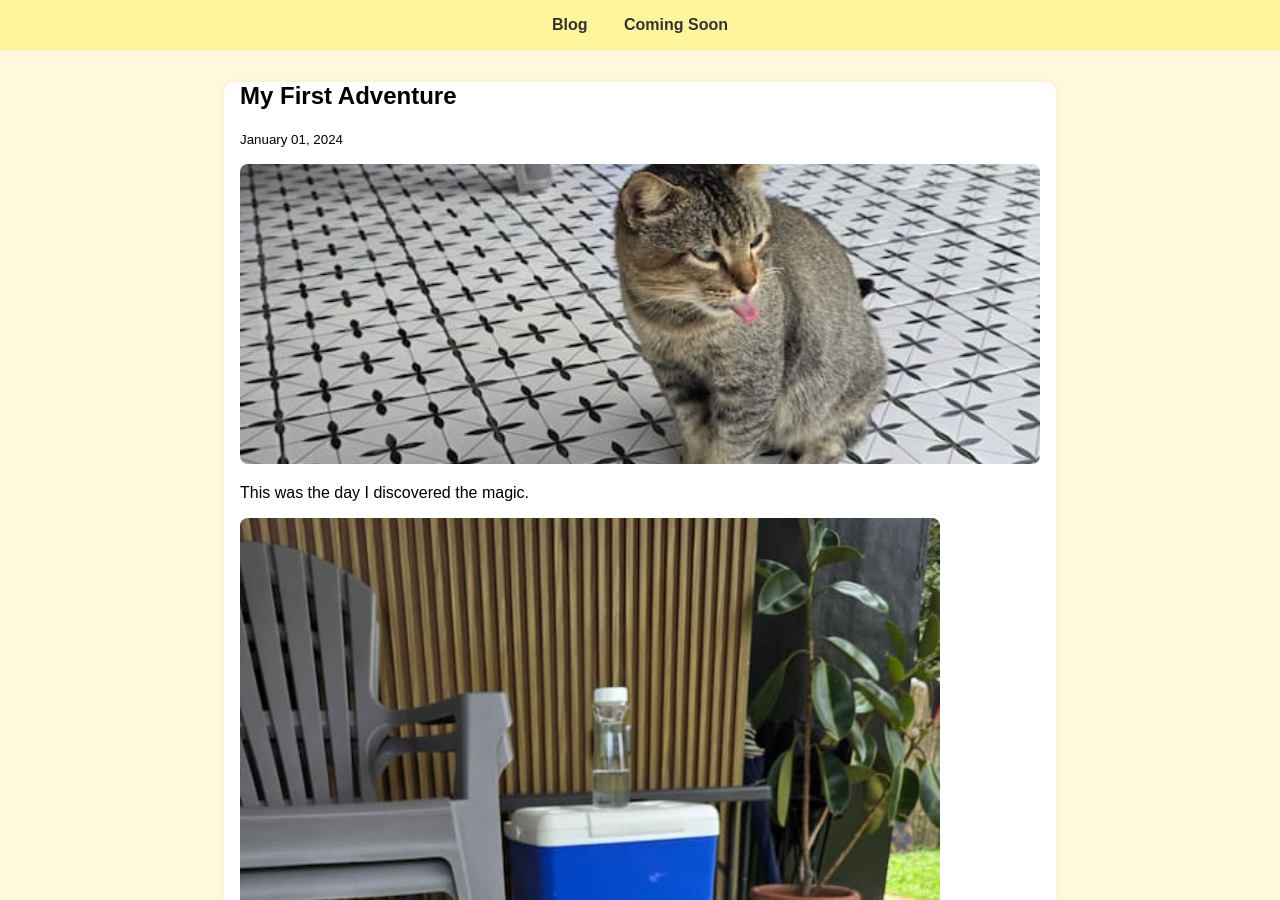
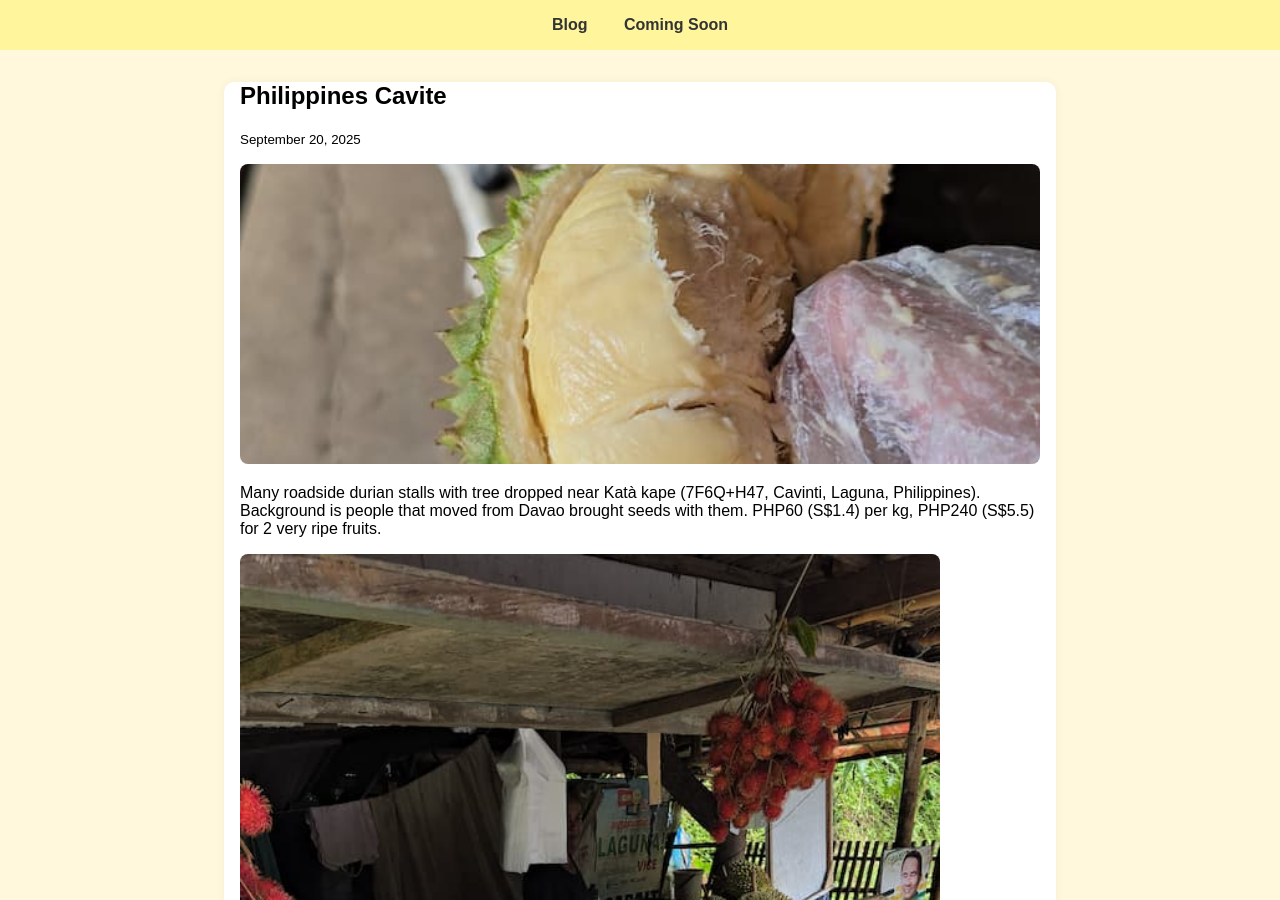
Before and after one commit to yensan57/flabbybeagle, a Jekyll site: the page built from _posts/2024-01-01-first-post.md, in a window 1280 px wide and 900 px high. Built offline with Jekyll 4.4.1, drawn with Linux system fonts in a browser that asks for light colours; some of the changed text lies outside the part shown.

Commit message:
Update 2024-01-01-first-post.md

```diff
--- a/_posts/2024-01-01-first-post.md
+++ b/_posts/2024-01-01-first-post.md
@@ -1,14 +1,62 @@
 ---
 layout: post
-title: "My First Adventure"
-date: 2024-01-01
-thumbnail: /assets/images/cat_placeholder_small.jpg
+title: "Philippines Cavite"
+date: 2025-09-20
+thumbnail: /assets/images/2025-09-20/20250920_135411_small.jpg
 ---
 
-This was the day I discovered the magic.
+Many roadside durian stalls with tree dropped near Katà kape (7F6Q+H47, Cavinti, Laguna, Philippines). Background is people that moved from Davao brought seeds with them.
+PHP60 (S$1.4) per kg, PHP240 (S$5.5) for 2 very ripe fruits.
 
-<a href="/assets/images/cat_placeholder.jpg" target="_blank">
-  <img src="/assets/images/cat_placeholder_small.jpg"
+<a href="/assets/images/2025-09-20/20250920_132437.jpg" target="_blank">
+  <img src="/assets/images/2025-09-20/20250920_132437_small.jpg"
        alt="Placeholder"
        style="width:100%; max-width:700px; border-radius:8px; cursor:zoom-in;">
 </a>
+<a href="/assets/images/2025-09-20/20250920_132445(0).jpg" target="_blank">
+  <img src="/assets/images/2025-09-20/20250920_132445(0)_small.jpg"
+       alt="Placeholder"
+       style="width:100%; max-width:700px; border-radius:8px; cursor:zoom-in;">
+</a>
+<a href="/assets/images/2025-09-20/20250920_132901.jpg" target="_blank">
+  <img src="/assets/images/2025-09-20/20250920_132901_small.jpg"
+       alt="Placeholder"
+       style="width:100%; max-width:700px; border-radius:8px; cursor:zoom-in;">
+</a>
+
+Very creamy, with 60% bitter with some bruising fermentation in 1st fruit, and 20% bitter in 2nd fruit.
+
+Unfortunately unfamiliar with what varieties they are...didnt video all around the outside of each fruit also
+
+The dogs there eat durian 😂.
+
+<a href="/assets/images/2025-09-20/20250920_135411.jpg" target="_blank">
+  <img src="/assets/images/2025-09-20/20250920_135411_small.jpg"
+       alt="Placeholder"
+       style="width:100%; max-width:700px; border-radius:8px; cursor:zoom-in;">
+</a>
+<a href="/assets/images/2025-09-20/20250920_132957.jpg" target="_blank">
+  <img src="/assets/images/2025-09-20/20250920_132957_small.jpg"
+       alt="Placeholder"
+       style="width:100%; max-width:700px; border-radius:8px; cursor:zoom-in;">
+</a>
+<a href="/assets/images/2025-09-20/20250920_133127.jpg" target="_blank">
+  <img src="/assets/images/2025-09-20/20250920_133127_small.jpg"
+       alt="Placeholder"
+       style="width:100%; max-width:700px; border-radius:8px; cursor:zoom-in;">
+</a>
+<a href="/assets/images/2025-09-20/20250920_133131.jpg" target="_blank">
+  <img src="/assets/images/2025-09-20/20250920_133131_small.jpg"
+       alt="Placeholder"
+       style="width:100%; max-width:700px; border-radius:8px; cursor:zoom-in;">
+</a>
+<a href="/assets/images/2025-09-20/20250920_133813.jpg" target="_blank">
+  <img src="/assets/images/2025-09-20/20250920_133813_small.jpg"
+       alt="Placeholder"
+       style="width:100%; max-width:700px; border-radius:8px; cursor:zoom-in;">
+</a>
+<a href="/assets/images/2025-09-20/20250920_134556.jpg" target="_blank">
+  <img src="/assets/images/2025-09-20/20250920_134556_small.jpg"
+       alt="Placeholder"
+       style="width:100%; max-width:700px; border-radius:8px; cursor:zoom-in;">
+</a>
```
